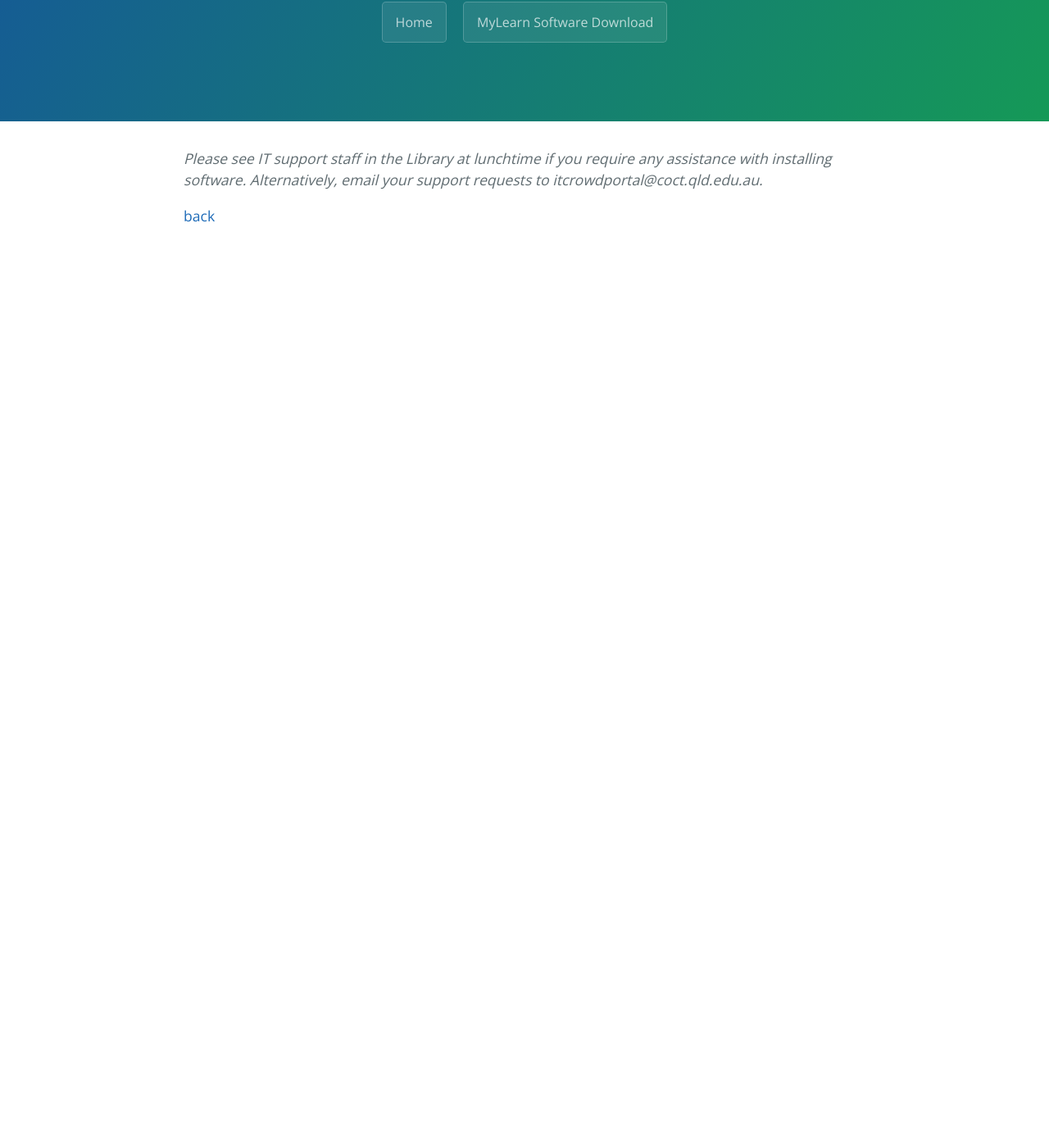
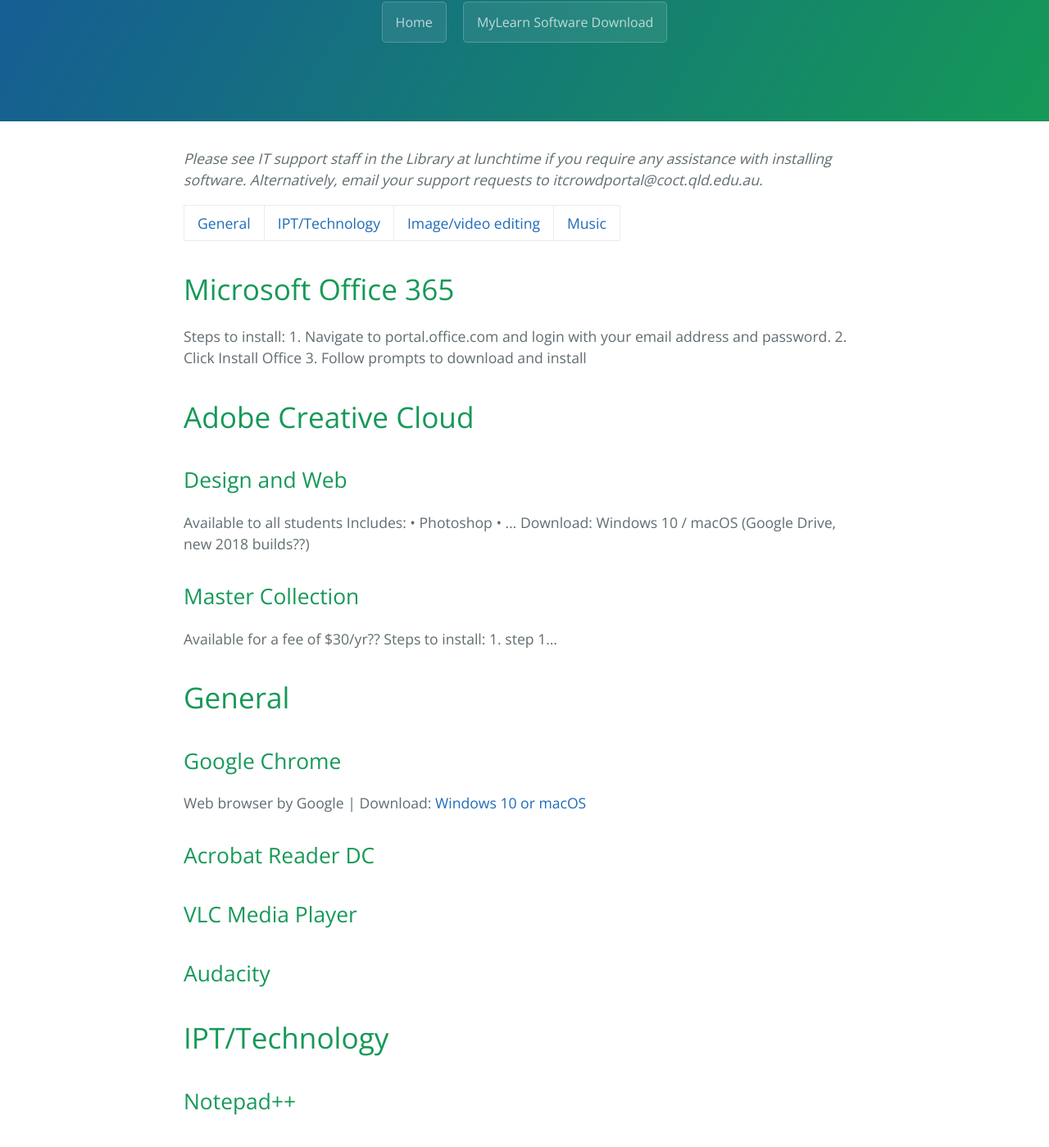
Before and after one commit to coctstuportal/coctstuportal.github.io, a Jekyll site: the page built from software.md, in a window 1280 px wide and 1400 px high, scrolled down 235 px. Shown: the whole window at 82% size. Built offline with Jekyll 4.4.1, drawn with Linux system fonts in a browser that asks for light colours; before the commit the page ends 900 px from its top, so only the background shows below that; some of the changed text lies outside the part shown.

Commit message:
software test

```diff
--- a/software.md
+++ b/software.md
@@ -4,4 +4,72 @@ layout: default
 
 _Please see IT support staff in the Library at lunchtime if you require any assistance with installing software. Alternatively, email your support requests to itcrowdportal@coct.qld.edu.au._
 
+[General](#general) | [IPT/Technology](#ipt) | [Image/video editing](#img) | [Music](#music)
+
+# [](#o365)Microsoft Office 365
+Steps to install:
+	1. Navigate to portal.office.com and login with your email address and password.
+	2. Click Install Office
+	3. Follow prompts to download and install
+
+
+# [](adobe-cc)Adobe Creative Cloud
+## Design and Web
+Available to all students
+Includes:
+	• Photoshop
+	• ...
+Download: Windows 10 / macOS (Google Drive, new 2018 builds??)
+
+## Master Collection
+Available for a fee of $30/yr??
+Steps to install:
+	1. step 1...
+
+
+
+# [](#general)General
+## Google Chrome
+Web browser by Google | Download: [Windows 10 or macOS](https://www.google.com/chrome/)
+
+## Acrobat Reader DC
+
+## VLC Media Player
+
+## Audacity
+
+
+# [](#ipt)IPT/Technology
+
+## Notepad++
+
+## Atom
+
+## Structoriser
+
+## Pencil
+
+## 7-Zip
+
+
+# [](#img)Image/video editing
+
+## Blender
+
+## Paint.NET
+
+## GIMP
+
+## Handbrake
+
+
+# [](#music)Music
+
+## MuseScore
+
+
+
+
+
+
 [back](./)
```
